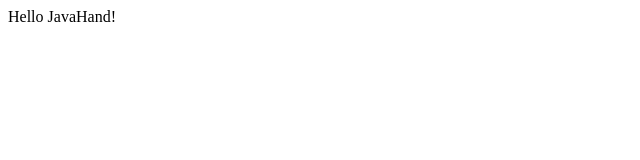
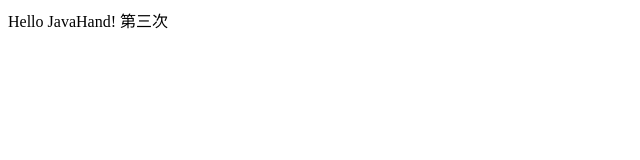
Before and after one commit to r1chy3n/javahand, a plain HTML site: page index.html in a window 1280 px wide. Shown: the whole page, without its empty margins (0-640 px from the left). Drawn offline with Linux system fonts and the light colour scheme.

Commit message:
第三次

```diff
--- a/index.html
+++ b/index.html
@@ -7,6 +7,6 @@
     <title>Document</title>
 </head>
 <body>
-    Hello JavaHand!
+    Hello JavaHand! 第三次
 </body>
 </html>
```
